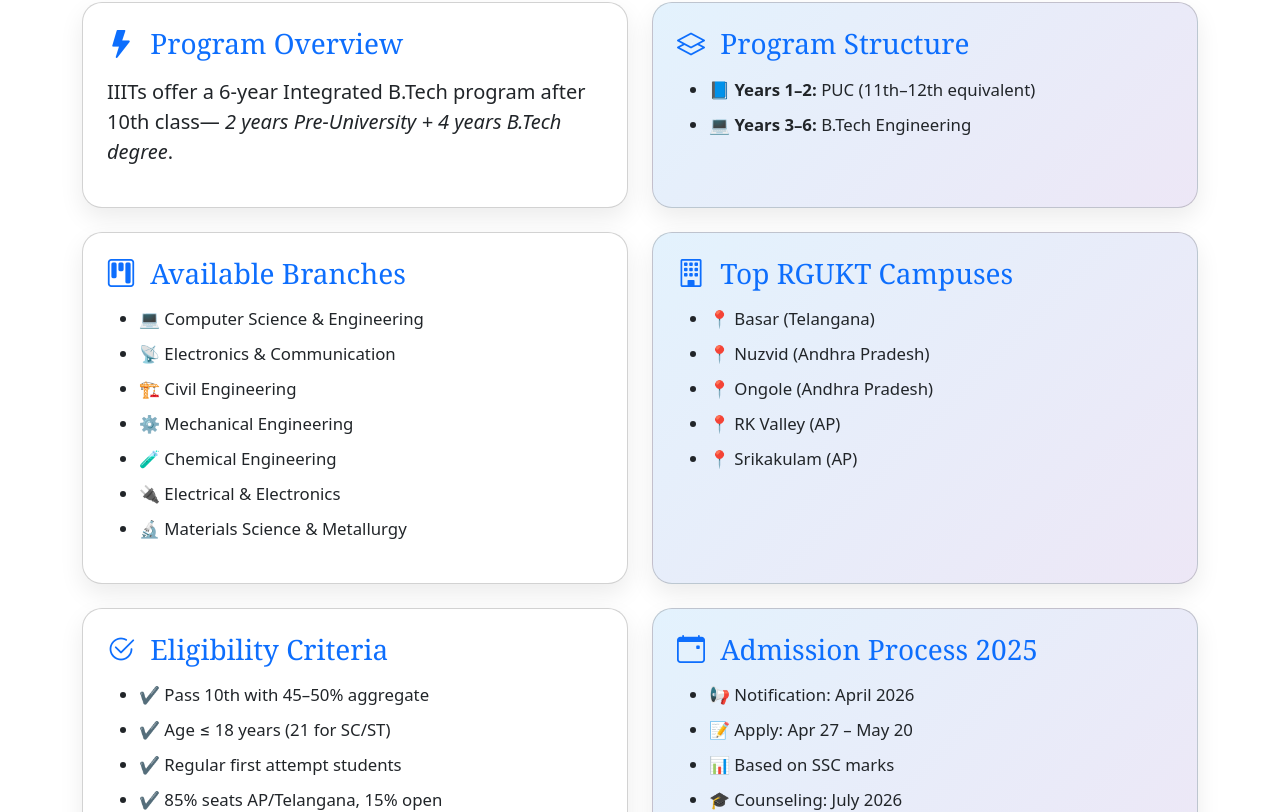
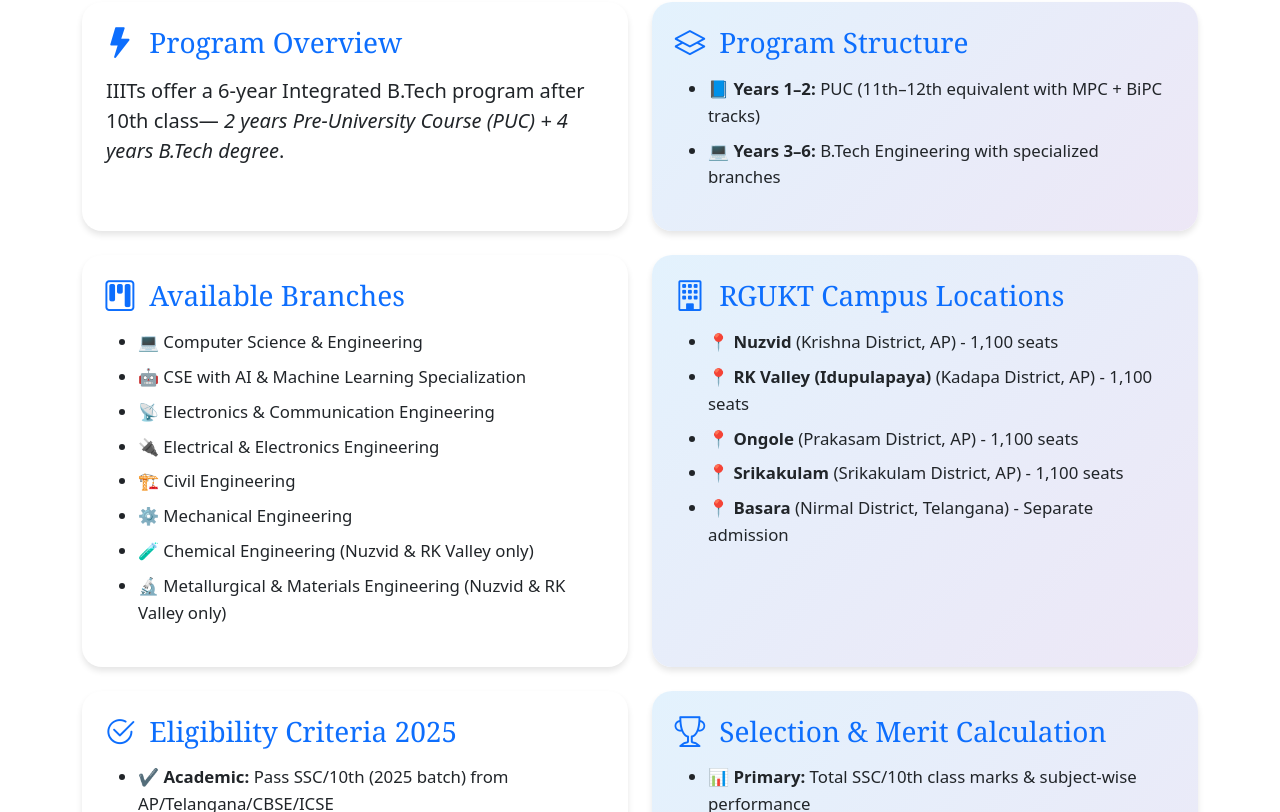
Before and after one commit to PuttaPramod/Guidex, an Angular app: page /after in a window 1280 px wide. Shown: the part 228-1040 px from the top of the page. Built offline with nearby package versions, Linux system fonts and the light colour scheme.

Commit message:
changed iiit information

```diff
--- a/src/app/pages/after/after.component.css
+++ b/src/app/pages/after/after.component.css
@@ -57,3 +57,63 @@
     0%, 100% { transform: translateY(0); }
     50% { transform: translateY(-5px); }
   }
+
+  .timeline-steps .step-item {
+  display: flex;
+  align-items: flex-start;
+  margin-bottom: 15px;
+  padding-left: 20px;
+  position: relative;
+}
+
+.step-number {
+  background: #007bff;
+  color: white;
+  width: 30px;
+  height: 30px;
+  border-radius: 50%;
+  display: flex;
+  align-items: center;
+  justify-content: center;
+  font-weight: bold;
+  font-size: 14px;
+  margin-right: 15px;
+  flex-shrink: 0;
+}
+
+.tie-breaker-list {
+  padding-left: 20px;
+}
+
+.tie-breaker-list li {
+  margin-bottom: 8px;
+  font-size: 14px;
+}
+
+.info-box {
+  border-left: 4px solid #007bff;
+}
+
+.phase-box {
+  border-left: 4px solid #28a745;
+}
+
+.card-style, .card-style-alt {
+  border: none;
+  box-shadow: 0 4px 6px rgba(0, 0, 0, 0.1);
+  transition: transform 0.3s ease;
+}
+
+.card-style:hover, .card-style-alt:hover {
+  transform: translateY(-5px);
+}
+
+.icon-animated {
+  animation: pulse 2s infinite;
+}
+
+@keyframes pulse {
+  0% { transform: scale(1); }
+  50% { transform: scale(1.1); }
+  100% { transform: scale(1); }
+}
--- a/src/app/pages/after/after.component.html
+++ b/src/app/pages/after/after.component.html
@@ -1,7 +1,7 @@
 <div class="container py-5">
   <!-- Heading -->
   <h1 class="display-4 text-center mb-5 fw-bold gradient-text mytitle">
-    🌟 IIIT Courses After 10th Class 🌟
+    🌟 IIIT Courses After 10th Class 2025 🌟
   </h1>
 
   <div class="row g-4">
@@ -14,7 +14,7 @@
           </h3>
           <p class="lead">
             IIITs offer a <strong>6-year Integrated B.Tech</strong> program after 10th class—
-            <em>2 years Pre-University + 4 years B.Tech degree</em>.
+            <em>2 years Pre-University Course (PUC) + 4 years B.Tech degree</em>.
           </p>
         </div>
       </div>
@@ -28,8 +28,8 @@
             <i class="bi bi-layers icon-animated me-2"></i> Program Structure
           </h3>
           <ul class="custom-list">
-            <li>📘 <strong>Years 1–2:</strong> PUC (11th–12th equivalent)</li>
-            <li>💻 <strong>Years 3–6:</strong> B.Tech Engineering</li>
+            <li>📘 <strong>Years 1–2:</strong> PUC (11th–12th equivalent with MPC + BiPC tracks)</li>
+            <li>💻 <strong>Years 3–6:</strong> B.Tech Engineering with specialized branches</li>
           </ul>
         </div>
       </div>
@@ -44,12 +44,13 @@
           </h3>
           <ul class="custom-list">
             <li>💻 Computer Science & Engineering</li>
-            <li>📡 Electronics & Communication</li>
+            <li>🤖 CSE with AI & Machine Learning Specialization</li>
+            <li>📡 Electronics & Communication Engineering</li>
+            <li>🔌 Electrical & Electronics Engineering</li>
             <li>🏗 Civil Engineering</li>
             <li>⚙ Mechanical Engineering</li>
-            <li>🧪 Chemical Engineering</li>
-            <li>🔌 Electrical & Electronics</li>
-            <li>🔬 Materials Science & Metallurgy</li>
+            <li>🧪 Chemical Engineering (Nuzvid & RK Valley only)</li>
+            <li>🔬 Metallurgical & Materials Engineering (Nuzvid & RK Valley only)</li>
           </ul>
         </div>
       </div>
@@ -60,56 +61,58 @@
       <div class="card card-style-alt h-100" data-aos="zoom-in" data-aos-delay="100">
         <div class="card-body p-4">
           <h3 class="card-title mb-3 text-primary mysub">
-            <i class="bi bi-building icon-animated me-2"></i> Top RGUKT Campuses
+            <i class="bi bi-building icon-animated me-2"></i> RGUKT Campus Locations
           </h3>
           <ul class="custom-list">
-            <li>📍 Basar (Telangana)</li>
-            <li>📍 Nuzvid (Andhra Pradesh)</li>
-            <li>📍 Ongole (Andhra Pradesh)</li>
-            <li>📍 RK Valley (AP)</li>
-            <li>📍 Srikakulam (AP)</li>
+            <li>📍 <strong>Nuzvid</strong> (Krishna District, AP) - 1,100 seats</li>
+            <li>📍 <strong>RK Valley (Idupulapaya)</strong> (Kadapa District, AP) - 1,100 seats</li>
+            <li>📍 <strong>Ongole</strong> (Prakasam District, AP) - 1,100 seats</li>
+            <li>📍 <strong>Srikakulam</strong> (Srikakulam District, AP) - 1,100 seats</li>
+            <li>📍 <strong>Basara</strong> (Nirmal District, Telangana) - Separate admission</li>
           </ul>
         </div>
       </div>
     </div>
 
-    <!-- Eligibility -->
+    <!-- Enhanced Eligibility -->
     <div class="col-lg-6 col-md-12">
       <div class="card card-style h-100" data-aos="zoom-in">
         <div class="card-body p-4">
           <h3 class="card-title mb-3 text-primary mysub">
-            <i class="bi bi-check2-circle icon-animated me-2"></i> Eligibility Criteria
+            <i class="bi bi-check2-circle icon-animated me-2"></i> Eligibility Criteria 2025
           </h3>
           <ul class="custom-list">
-            <li>✔ Pass 10th with 45–50% aggregate</li>
-            <li>✔ Age ≤ 18 years (21 for SC/ST)</li>
-            <li>✔ Regular first attempt students</li>
-            <li>✔ 85% seats AP/Telangana, 15% open</li>
+            <li>✔ <strong>Academic:</strong> Pass SSC/10th (2025 batch) from AP/Telangana/CBSE/ICSE</li>
+            <li>✔ <strong>Age Limit:</strong> ≤ 18 years (General), ≤ 21 years (SC/ST) as of Dec 31, 2025</li>
+            <li>✔ <strong>First Attempt:</strong> Regular students with first attempt in SSC</li>
+            <li>✔ <strong>Seat Distribution:</strong> 85% AP locals, 15% AP+Telangana open, 25% other states</li>
+            <li>✔ <strong>Special Provision:</strong> 4% deprivation score for government school students</li>
           </ul>
         </div>
       </div>
     </div>
 
-    <!-- Admission Process -->
+
+
+
+    <!-- Selection Process -->
     <div class="col-lg-6 col-md-12">
       <div class="card card-style-alt h-100" data-aos="zoom-in" data-aos-delay="100">
         <div class="card-body p-4">
           <h3 class="card-title mb-3 text-primary mysub">
-            <i class="bi bi-calendar-event icon-animated me-2"></i> Admission Process 2025
+            <i class="bi bi-trophy icon-animated me-2"></i> Selection & Merit Calculation
           </h3>
           <ul class="custom-list">
-            <li>📢 Notification: April {{ currentYear+1 }}</li>
-            <li>📝 Apply: Apr 27 – May 20</li>
-            <li>📊 Based on SSC marks</li>
-            <li>🎓 Counseling: July {{ currentYear+1 }}</li>
-            <li>📚 Classes: Aug {{ currentYear+1 }}</li>
+            <li>📊 <strong>Primary:</strong> Total SSC/10th class marks & subject-wise performance</li>
+            <li>🏫 <strong>Deprivation Score:</strong> +4% (4 marks per subject) for govt. school students</li>
+            <li>🥇 <strong>Tie-breaker:</strong> Higher marks in Math → Science → English → Social</li>
+            <li>🎯 <strong>Special Categories:</strong> NCC, Sports, CAP, PH, BSG reservations available</li>
           </ul>
         </div>
       </div>
     </div>
   </div>
 
-  <!-- Button -->
   <div class="text-center mt-5">
     <a href="https://rgukt.in" target="_blank"
        class="btn btn-lg btn-glow px-5 fw-semibold mybutt">
```
